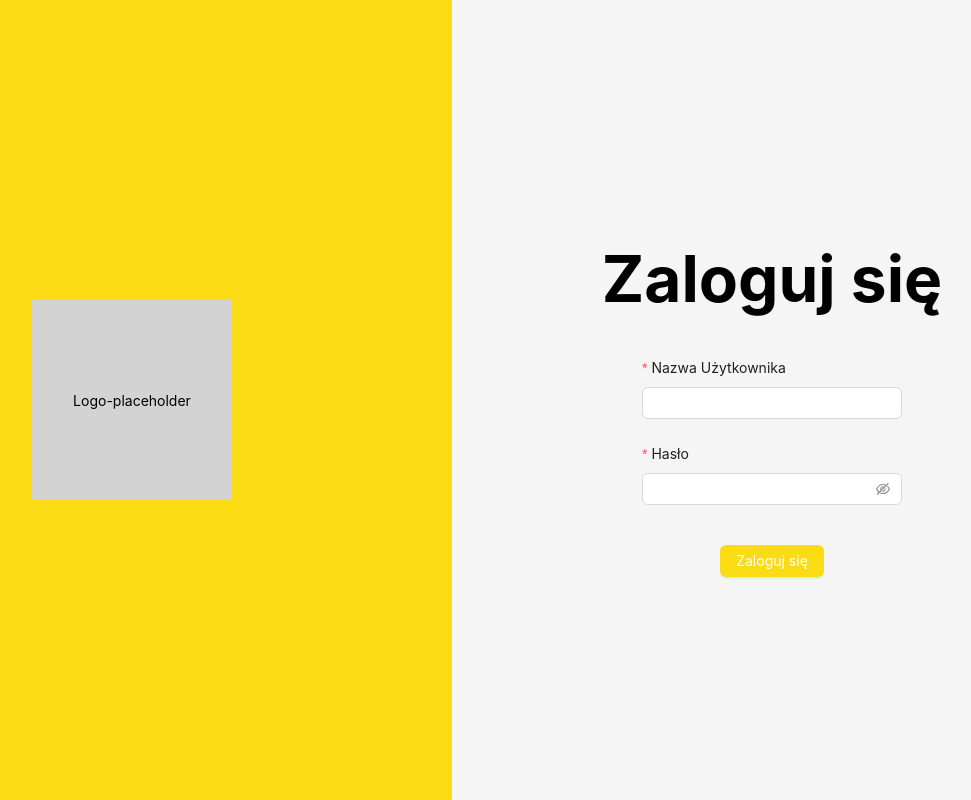
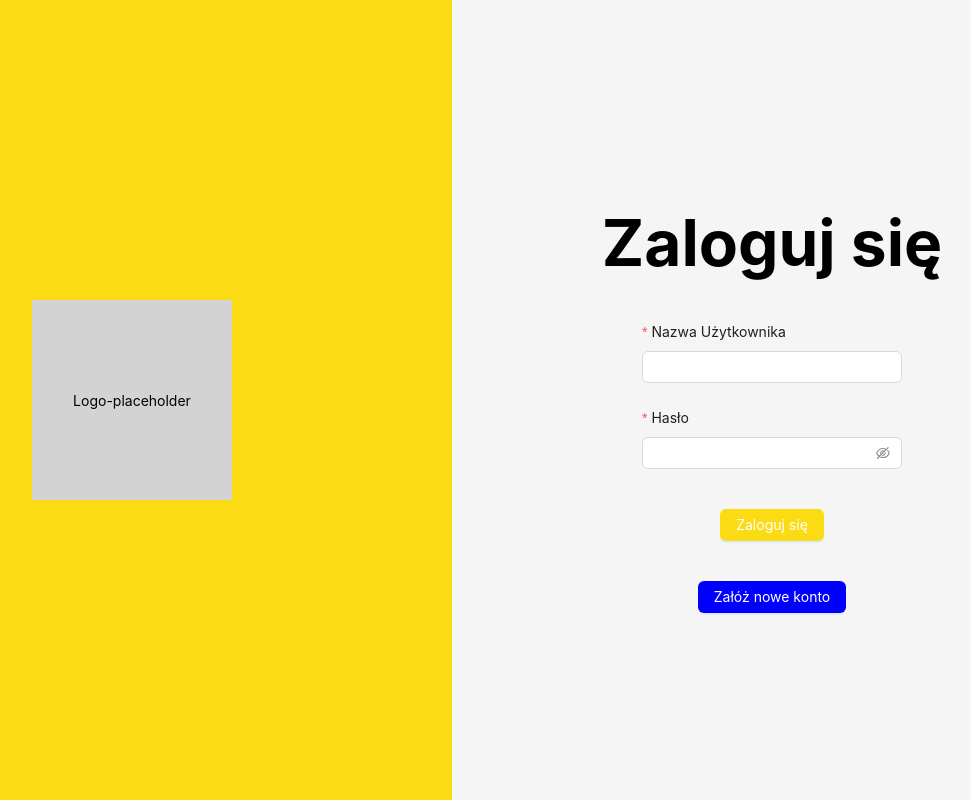
Before and after one commit to Jacob898/Quizzler, a React (Vite) app in the folder Frontend/: page /login in a window 1280 px wide. Shown: the whole page, without its empty margins (188-1159 px from the left). Built offline with nearby package versions, Linux system fonts and the light colour scheme.

Commit message:
Added register button to loginPage

```diff
--- a/Frontend/src/pages/LoginAndRegister/LoginPage.module.css
+++ b/Frontend/src/pages/LoginAndRegister/LoginPage.module.css
@@ -50,3 +50,12 @@
 .loginButton:hover {
     background-color: darkgoldenrod;
 }
+
+.registerButton {
+    margin-top: 2vh;
+    background-color: blue;
+}
+
+.registerButton:hover {
+    background-color: darkgreen;
+}
--- a/Frontend/src/pages/LoginAndRegister/LoginPage.tsx
+++ b/Frontend/src/pages/LoginAndRegister/LoginPage.tsx
@@ -1,6 +1,7 @@
 import {Button, Form, Input, Layout} from "antd";
 
 import styles from './LoginPage.module.css'
+import {Link} from "react-router-dom";
 
 const LoginPage = () => {
     return (
@@ -36,6 +37,14 @@ const LoginPage = () => {
                         Zaloguj się
                     </Button>
                 </Form.Item>
+
+                <Form.Item>
+                    <Button type="primary" htmlType="submit" className={styles.registerButton}>
+                        <Link to="/register">
+                            Załóż nowe konto
+                        </Link>
+                    </Button>
+                </Form.Item>
             </Form>
         </div>
     </div>
```
